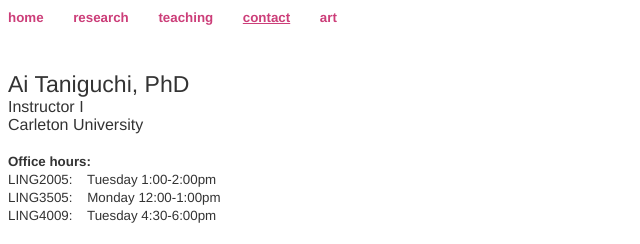
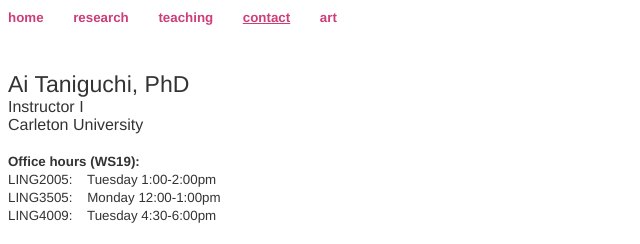
Before and after one commit to aitaniguchi/aitaniguchi.github.io, a plain HTML site: page contact.html in a window 1280 px wide. Shown: the top 244 px of the page, 0-640 px from the left. Drawn offline with Linux system fonts and the light colour scheme.

Commit message:
office hours

```diff
--- a/contact.html
+++ b/contact.html
@@ -1,5 +1,6 @@
 <!DOCTYPE html PUBLIC "-//W3C//DTD HTML 4.01//EN" "http://www.w3.org/TR/html4/strict.dtd">
 <html><head>
+
 
 <meta content="text/html; charset=ISO-8859-1" http-equiv="content-type"><title>contact</title></head><body style="color: rgb(51, 51, 51); background-color: rgb(255, 255, 255);" alink="#cc3e79" link="#cc3e79" vlink="#cc3e79"><small style="font-weight: bold; color: rgb(204, 62, 121); font-family: Helvetica,Arial,sans-serif;"><a style="text-decoration: none;" href="http://aitaniguchi.github.io"><span style="color: rgb(204, 62, 121);">home</span></a>&nbsp;&nbsp;&nbsp; &nbsp;&nbsp;&nbsp; <a style="text-decoration: none;" href="http://aitaniguchi.github.io/research.html">research&nbsp;</a>&nbsp;&nbsp; &nbsp;&nbsp;&nbsp; <a style="text-decoration: none;" href="http://aitaniguchi.github.io/teaching.html">teaching&nbsp;</a>&nbsp;&nbsp; &nbsp;&nbsp;&nbsp; <a style="text-decoration: underline;" href="http://aitaniguchi.github.io/contact.html">contact</a>&nbsp;&nbsp;&nbsp; &nbsp;&nbsp;&nbsp; <a style="text-decoration: none;" href="http://aitaniguchi.github.io/art.html">art</a></small><br style="color: rgb(204, 62, 121); font-family: Helvetica,Arial,sans-serif;">
 <br style="color: rgb(204, 62, 121); font-family: Helvetica,Arial,sans-serif;">
@@ -8,7 +9,7 @@
 <span style="color: rgb(51, 51, 51); font-family: Helvetica,Arial,sans-serif;">Instructor I</span><br style="color: rgb(51, 51, 51); font-family: Helvetica,Arial,sans-serif;">
 <span style="color: rgb(51, 51, 51); font-family: Helvetica,Arial,sans-serif;">Carleton University</span><br style="color: rgb(51, 51, 51); font-family: Helvetica,Arial,sans-serif;">
 <br style="color: rgb(51, 51, 51); font-family: Helvetica,Arial,sans-serif;">
-<small style="font-family: Helvetica,Arial,sans-serif;"><span style="font-weight: bold;">Office hours:</span><br>LING2005:&nbsp;&nbsp;&nbsp; Tuesday 1:00-2:00pm<br>
+<small style="font-family: Helvetica,Arial,sans-serif;"><span style="font-weight: bold;">Office hours (WS19):</span><br>LING2005:&nbsp;&nbsp;&nbsp; Tuesday 1:00-2:00pm<br>
 LING3505:&nbsp;&nbsp;&nbsp; Monday 12:00-1:00pm<br>
 LING4009:&nbsp;&nbsp;&nbsp; Tuesday 4:30-6:00pm<br>
 <br>
```
Also changed, not shown: index.html (+2 -1 lines), teaching.html (+2 -1 lines).
